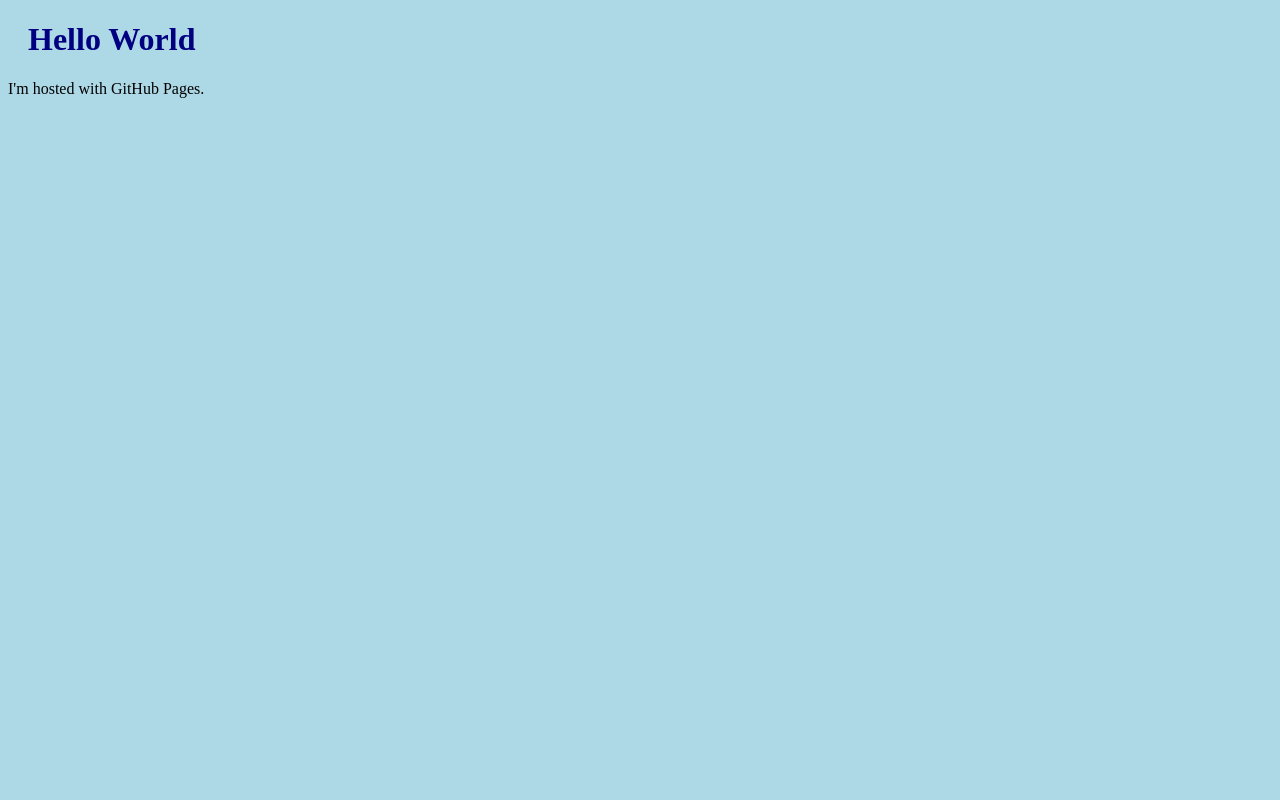
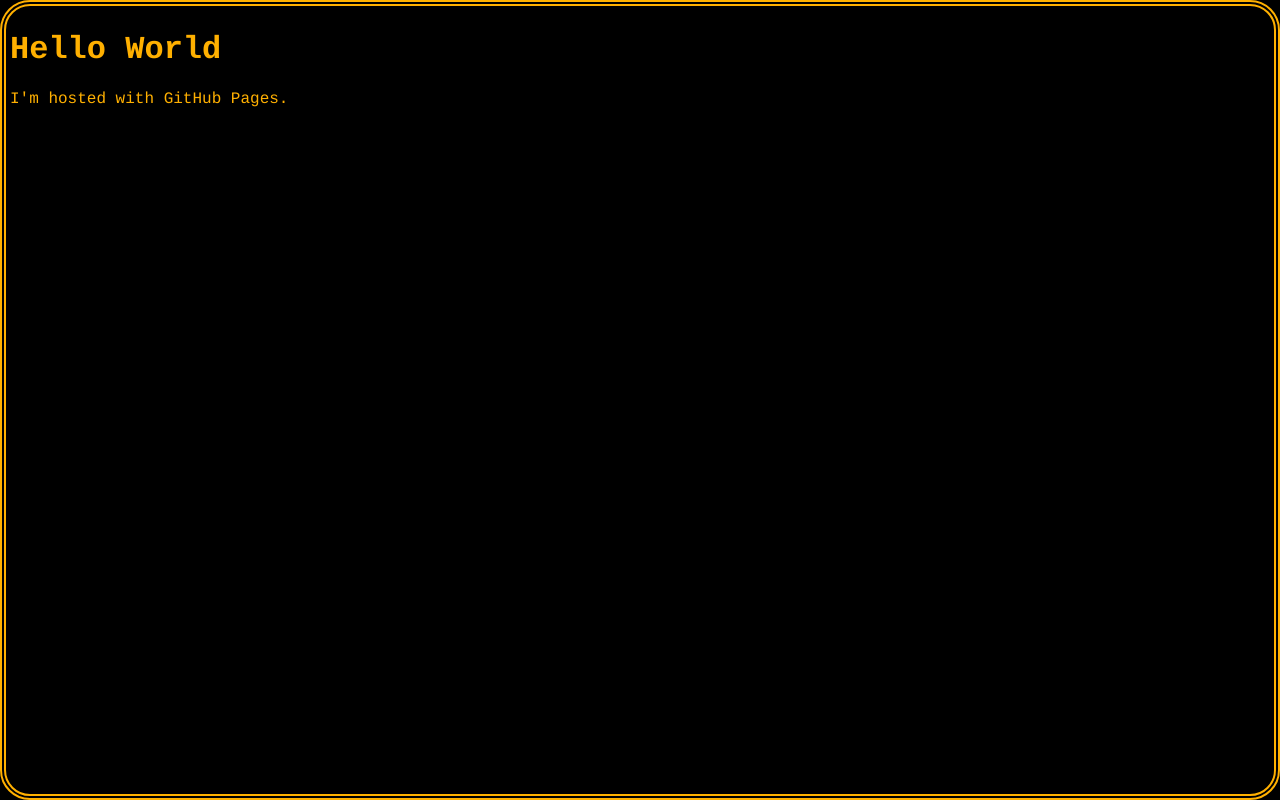
Before and after one commit to limyansky/limyansky.github.io, a plain HTML site: page index.html in a window 1280 px wide. Drawn offline with Linux system fonts and the light colour scheme.

Commit message:
Adding border

```diff
--- a/index.html
+++ b/index.html
@@ -5,8 +5,10 @@
         <link rel="stylesheet" type="text/css" href="style.css">
     </head>
 
+    <div class="border"></div>
+
     <body>
-        <h1>Hello World</h1>
-        <p>I'm hosted with GitHub Pages.</p>
+        <h1 class= "monospace">Hello World</h1>
+        <p class = "monospace">I'm hosted with GitHub Pages.</p>
     </body>
 </html>
--- a/style.css
+++ b/style.css
@@ -1,8 +1,24 @@
 body {
-    background-color: lightblue;
+    background-color: black;
+    border: 2px double;
 }
 
+.monospace {
+  font-family: Courier, "Lucida Console", monospace;
+  color: #FFB000;
+}
+
+.border {
+  position: fixed;
+  top: 0;
+  left: 0;
+  border: 6px double #FFB000;
+  border-radius: 30px;
+  width: 100%;
+  height:  100%;
+  margin: auto;
+  box-sizing: border-box;
+
 h1 {
-    color: navy;
-    margin-left: 20px;
+    color: #FFB000;
 }
```
